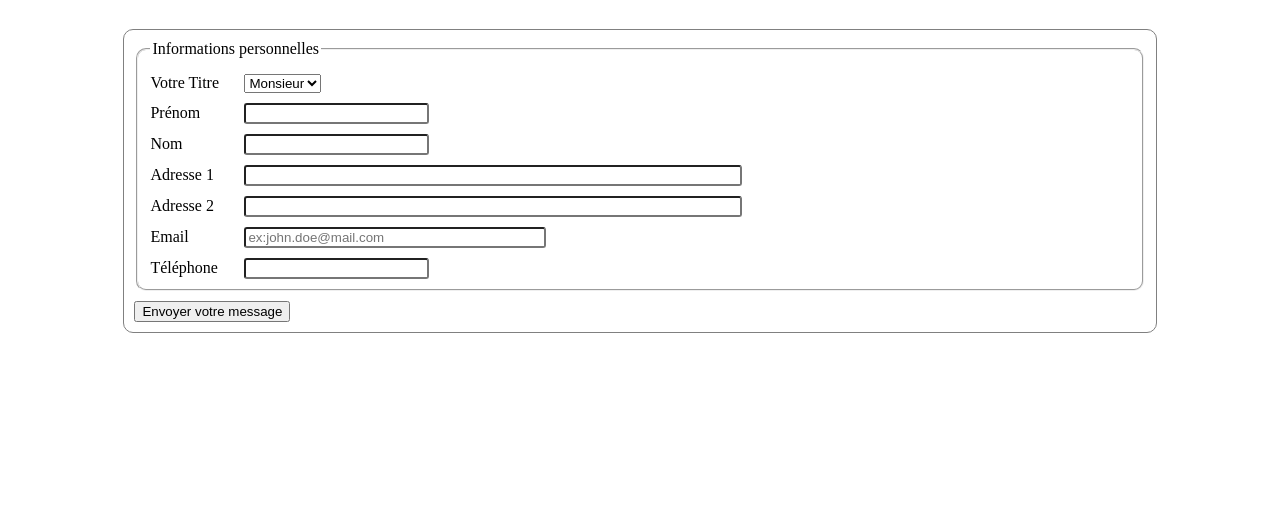
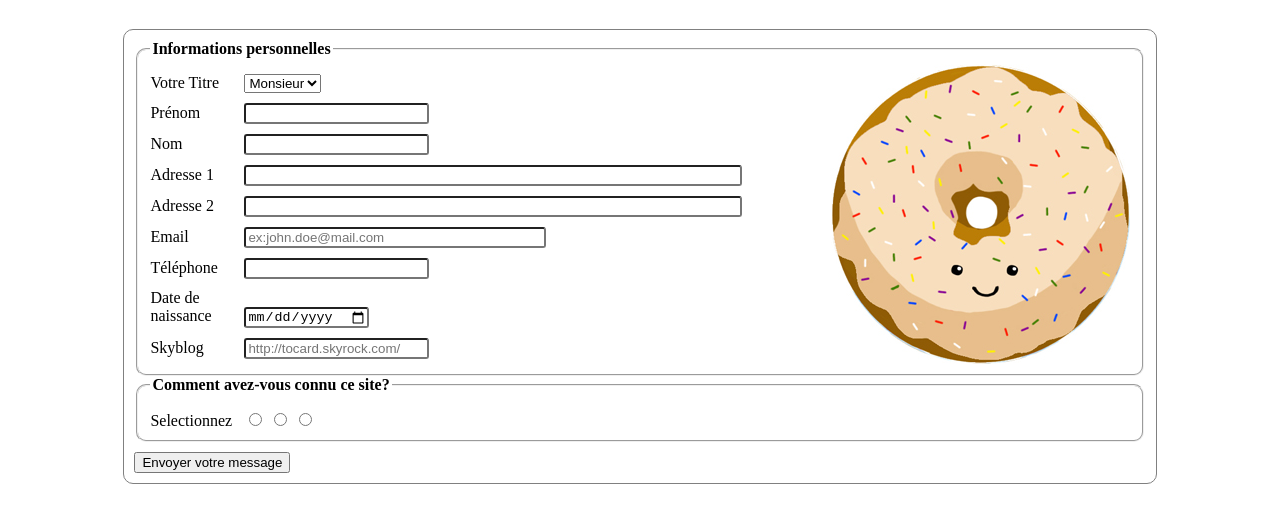
Before and after one commit to valdiss/formulaire, a plain HTML site: page index.html in a window 1280 px wide. Shown: the part 94-616 px from the top of the page. Drawn offline with Linux system fonts and the light colour scheme.

Commit message:
ajout donut

```diff
--- a/index.html
+++ b/index.html
@@ -15,6 +15,7 @@
         <form class="Vos détails" action="index.html" method="post">
             <fieldset>
                 <legend>Informations personnelles</legend>
+                <img src="donut.jpg" alt="image de donut" />
                 <div>
                     <label for="sexe">Votre Titre</label>
                     <select class="sexe" name="sexe">
@@ -48,6 +49,26 @@
                     <label for="tel">Téléphone </label>
                     <input type="tel" name="tel" id="tel" maxlength="10">
                 </div>
+
+                <div>
+                  <label for="date">Date de naissance</label>
+                  <input type="date" name="date" id="date">
+                </div>
+
+                <div>
+                  <label for="url">Skyblog </label>
+                  <input type="url" name="name" id="url" placeholder="http://tocard.skyrock.com/">
+                </div>
+            </fieldset>
+
+            <fieldset>
+                <legend>Comment avez-vous connu ce site?</legend>
+                <div id="r1">
+                    <label for="r1">Selectionnez</label>
+                    <input type="radio" name="name" value="Internet">
+                    <input type="radio" name="name" value="Journal papier">
+                    <input type="radio" name="name" value="Non">
+                </div>
             </fieldset>
             <div class="button">
                 <button type="submit">Envoyer votre message</button>
--- a/style.css
+++ b/style.css
@@ -15,7 +15,15 @@ form {
 
 fieldset {
     border-radius: 10px;
-    background-color: white;
+    background-color: rgba(255, 255, 255, 0.95);
+}
+
+legend {
+    font-weight: bold;
+}
+
+img {
+    float: right;
 }
 
 input {
```
Also changed, not shown: donut.jpg (added).
